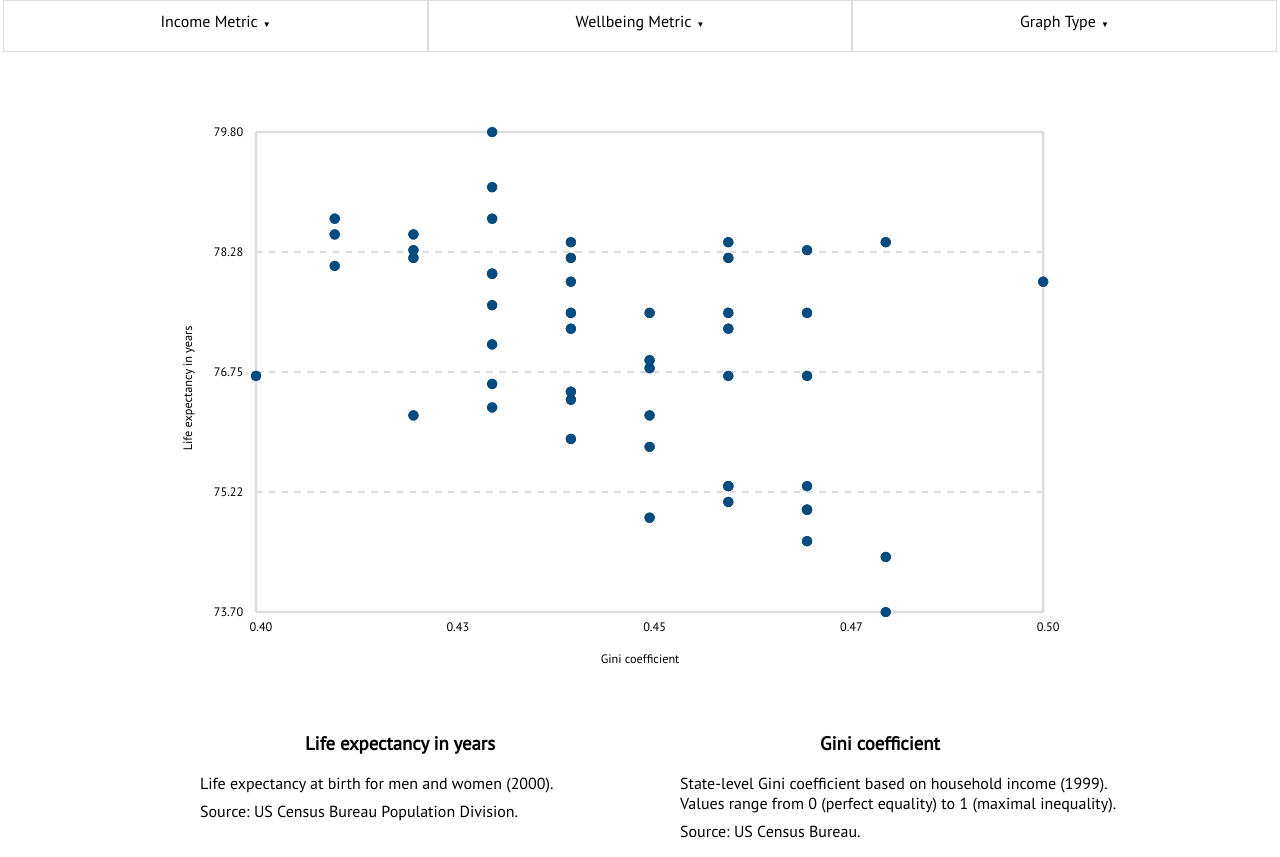
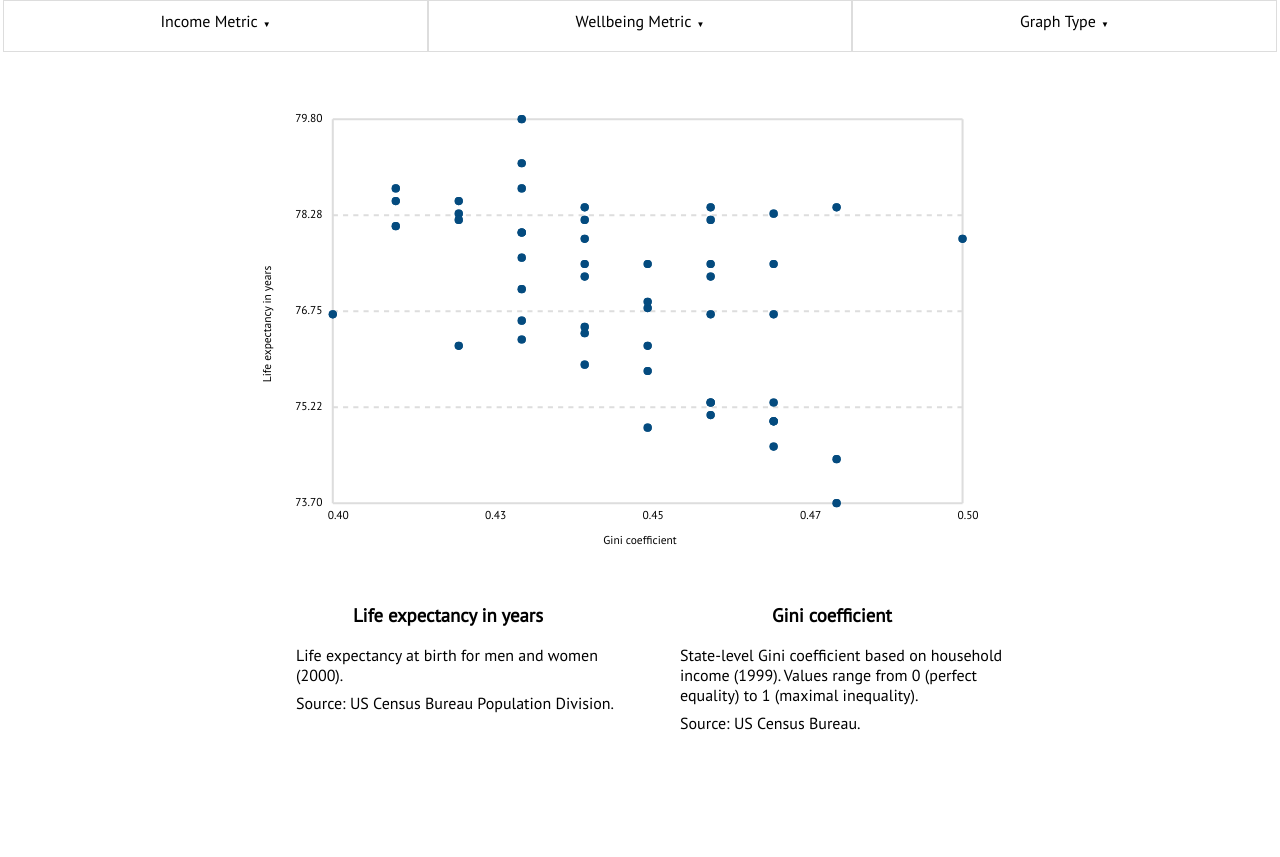
Before and after one commit to fjlanasa/inequality-visualization, a React (Create React App) app: page / in a window 1280 px wide. After the commit the page ends 800 px from the top, so only its background shows below. Built offline with nearby package versions, Linux system fonts and the light colour scheme.

Commit message:
some styling

```diff
--- a/src/components/Graph/Graph.scss
+++ b/src/components/Graph/Graph.scss
@@ -16,8 +16,12 @@ circle {
 .graph-container {
   padding: 0 1em;
 
-  @media (min-width: 900px) {
+  @media (min-width: 750px) {
     margin: 0 auto;
     width: 75%;
   }
+
+  @media (min-width: 1200px) {
+    width: 60%;
+  }
 }
--- a/src/components/LabelCollection/LabelCollection.js
+++ b/src/components/LabelCollection/LabelCollection.js
@@ -34,14 +34,14 @@ export default function LabelCollection(props) {
     labels = (
       <g>
         <text textAnchor='middle' className={`axis-label ${incomeMetric}`} x={(width + margin.left + margin.right) / 2} y={height + margin.top + 40}>{metricKey[incomeMetric].formatted_label}</text>
-        <text textAnchor='middle' transform={`rotate(-90 ${(margin.left / 3)} ${(height + margin.top + margin.bottom) / 2})`} className={`axis-label ${wellbeingMetric}`} x={margin.left / 3} y={(height + margin.top + margin.bottom) / 2}>{metricKey[wellbeingMetric].formatted_label}</text>
+        <text textAnchor='middle' transform={`rotate(-90 ${margin.left / 5} ${(height + margin.top + margin.bottom) / 2})`} className={`axis-label ${wellbeingMetric}`} x={margin.left / 5} y={(height + margin.top + margin.bottom) / 2}>{metricKey[wellbeingMetric].formatted_label}</text>
       </g>
     );
   } else if (!position && graphType === 'slope') {
     labels = (
       <g>
-        <text textAnchor='middle' className={`axis-label ${wellbeingMetric}`} x={(width + margin.left + margin.right) * .1} y={height + margin.top + 40}>{metricKey[wellbeingMetric].formatted_label}</text>
-        <text textAnchor='middle' className={`axis-label ${incomeMetric}`} x={(width + margin.left + margin.right) * .9} y={height + margin.top + 40}>{metricKey[incomeMetric].formatted_label}</text>
+        <text textAnchor='left' className={`axis-label ${wellbeingMetric}`} x={margin.left} y={height + margin.top + 40}>{metricKey[wellbeingMetric].formatted_label}</text>
+        <text textAnchor='end' className={`axis-label ${incomeMetric}`} x={width + margin.left} y={height + margin.top + 40}>{metricKey[incomeMetric].formatted_label}</text>
       </g>
     );
   } else {
--- a/src/components/LabelCollection/LabelCollection.scss
+++ b/src/components/LabelCollection/LabelCollection.scss
@@ -1,5 +1,9 @@
 .axis-label {
-  font-size: .6em;
+  font-size: 1em;
+
+  @media (min-width: 700px) {
+    font-size: .7em;
+  }
 }
 
 $metrics: 'life_expectancy', 'teen_births', 'homicides', 'imprisonment', 'drop_outs', 'median_income', 'income_inequality';
--- a/src/components/MetricDescriptionSection/MetricDescriptionSection.scss
+++ b/src/components/MetricDescriptionSection/MetricDescriptionSection.scss
@@ -2,7 +2,7 @@
   display: flex;
   flex-direction: column;
   font-size: .7em;
-  padding: 0 1em;
+  padding: 0 2em;
   text-align: center;
 
   .metric-description {
@@ -32,10 +32,14 @@
     }
   }
 
-  @media (min-width: 900px) {
+  @media (min-width: 750px) {
     flex-direction: row;
     font-size: 1em;
     margin: 0 auto;
     width: 75%;
   }
+
+  @media (min-width: 1200px) {
+    width: 60%;
+  }
 }
```
